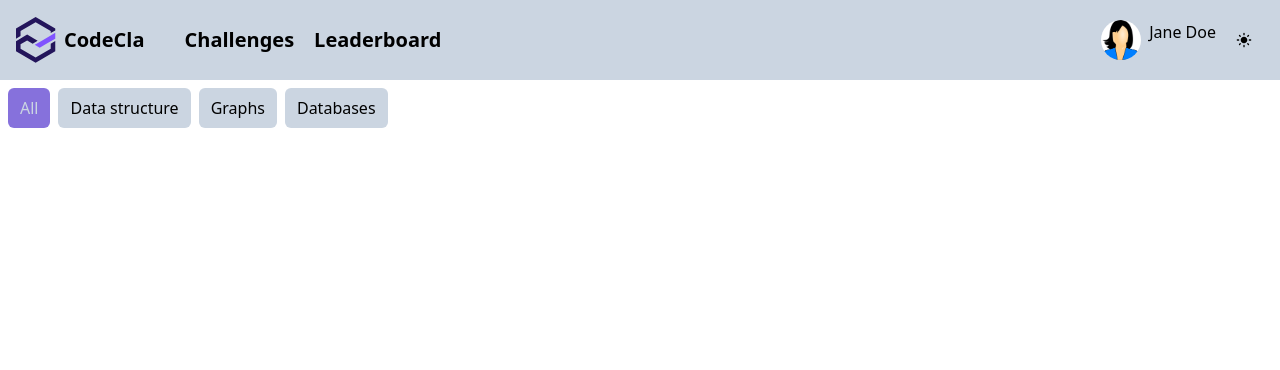
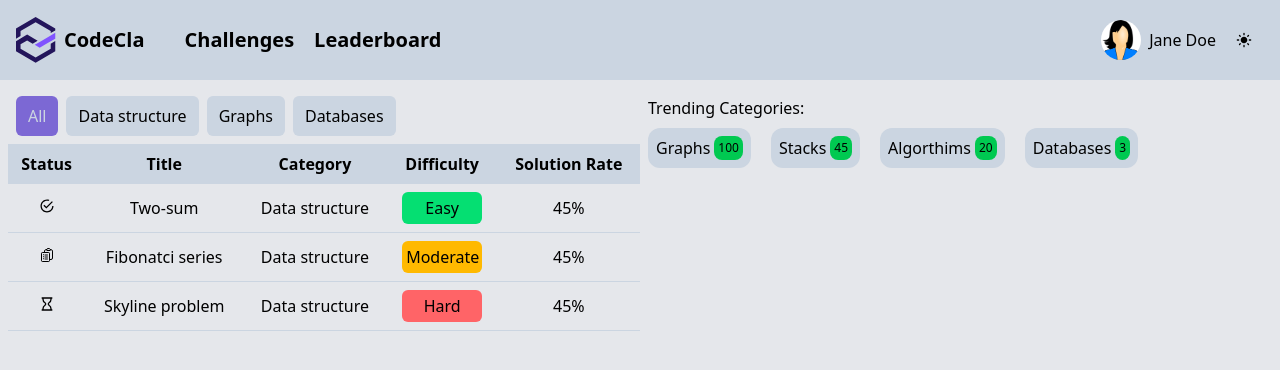
Before and after one commit to matdelp/coders-app-frontend, a React (Vite) app: page / in a window 1280 px wide. Shown: the top 370 px of the page. Built offline with nearby package versions, Linux system fonts and the light colour scheme.

Commit message:
feat: added trending category componenet

```diff
--- /dev/null
+++ b/src/assets/dummyData/challengesList.tsx
@@ -0,0 +1,32 @@
+export const challengeList = [
+  {
+    id: 145,
+    title: "Two-sum",
+    description: "...", // Not used here
+    category: "Data structure",
+    difficulty: "Easy",
+    status: "Completed",
+    solutionRate: "45%",
+    maintainer: "Goerge Harvy", // Not used here
+  },
+  {
+    id: 146,
+    title: "Fibonatci series",
+    description: "...", // Not used here
+    category: "Data structure",
+    difficulty: "Moderate",
+    status: "Attempted",
+    solutionRate: "45%",
+    maintainer: "Goerge Harvy", // Not used here
+  },
+  {
+    id: 147,
+    title: "Skyline problem",
+    description: "...", // Not used here
+    category: "Data structure",
+    difficulty: "Hard",
+    status: "Pending",
+    solutionRate: "45%",
+    maintainer: "Goerge Harvy", // Not used here
+  },
+];
--- /dev/null
+++ b/src/assets/dummyData/trendingCategory.tsx
@@ -0,0 +1,18 @@
+export const trend = [
+  {
+    category: "Graphs",
+    count: 100,
+  },
+  {
+    category: "Stacks",
+    count: 45,
+  },
+  {
+    category: "Algorthims",
+    count: 20,
+  },
+  {
+    category: "Databases",
+    count: 3,
+  },
+];
--- /dev/null
+++ b/src/components/ChallengesList.tsx
@@ -0,0 +1,57 @@
+import React from "react";
+import { challengeList } from "../assets/dummyData/challengesList";
+import { IoMdCheckmarkCircleOutline } from "react-icons/io";
+import { BiHourglass } from "react-icons/bi";
+import { HiOutlineClipboardDocumentList } from "react-icons/hi2";
+
+export const ChallengesList: React.FC = () => {
+  const tableHeaders: string[] = [
+    "Status",
+    "Title",
+    "Category",
+    "Difficulty",
+    "Solution Rate",
+  ];
+  const setColorToDifficulty = (difficulty: string): string => {
+    if (difficulty === "Easy") return "p-1 bg-green-400 rounded-md w-20";
+    if (difficulty === "Moderate") return "p-1 bg-amber-400 rounded-md w-20";
+    return "p-1 bg-red-400 rounded-md w-20";
+  };
+  const setIconToStatus = (status: string): React.ReactNode => {
+    if (status === "Completed")
+      return <IoMdCheckmarkCircleOutline title={status} />;
+    if (status === "Attempted")
+      return <HiOutlineClipboardDocumentList title={status} />;
+    return <BiHourglass title={status} />;
+  };
+  return (
+    <table className="w-full border-collapse">
+      <thead>
+        <tr>
+          {tableHeaders.map((header, index) => (
+            <th key={index} className="p-2 bg-main-100 text-center">
+              {header}
+            </th>
+          ))}
+        </tr>
+      </thead>
+      <tbody>
+        {challengeList.map((challenge, index) => (
+          <tr key={index} className="border-b border-main-100 text-center">
+            <td className="p-2 flex justify-center">
+              {setIconToStatus(challenge.status)}
+            </td>
+            <td className="p-2">{challenge.title}</td>
+            <td className="p-2">{challenge.category}</td>
+            <td className="p-2 flex justify-center">
+              <p className={setColorToDifficulty(challenge.difficulty)}>
+                {challenge.difficulty}
+              </p>
+            </td>
+            <td className="p-2">{challenge.solutionRate}</td>
+          </tr>
+        ))}
+      </tbody>
+    </table>
+  );
+};
--- a/src/components/SharedHeader.tsx
+++ b/src/components/SharedHeader.tsx
@@ -1,10 +1,12 @@
-import React from "react";
+import React, { useState } from "react";
 import { NavLink } from "react-router-dom";
 import { MdLightMode } from "react-icons/md";
 import logo from "../assets/images/logo.svg";
 import user from "../assets/images/user.png";
 
 export const SharedHeader: React.FC = () => {
+  const [showMenu, setShowMenu] = useState(false);
+
   return (
     <nav className="flex justify-between py-3 xl:py-5 px-2 xl:px-4  bg-main-100 dark:bg-background-500 dark:text-main-100">
       <div className="flex flex-col xl:flex-row gap-3 xl:gap-5 items-start xl:items-center">
@@ -26,10 +28,45 @@ export const SharedHeader: React.FC = () => {
         </div>
       </div>
       <div className="flex items-start gap-2">
-        <div className="flex xl:h-10 xl:w-10 h-7 w-7 items-center justify-center">
-          <img src={user} alt="user" className="object-cover rounded-full" />
+        <div className="relative">
+          <div className="flex items-center justify-center gap-2">
+            <button onClick={() => setShowMenu((prev) => !prev)}>
+              <div className="flex xl:h-10 xl:w-10 h-7 w-7">
+                <img
+                  src={user}
+                  alt="user"
+                  className="object-cover rounded-full"
+                />
+              </div>
+            </button>
+            <p>Jane Doe</p>
+          </div>
+
+          {!showMenu ? (
+            ""
+          ) : (
+            <ul className="absolute left-0 -bottom bg-main-100 text-black rounded-md">
+              <li
+                onClick={() => {
+                  alert("Profile clicked"); //temporary, TODO navigate to profile page when implemented
+                  setShowMenu((prev) => !prev);
+                }}
+                className="cursor-pointer hover:bg-main-500 p-2 rounded-md"
+              >
+                Profile
+              </li>
+              <li
+                onClick={() => {
+                  alert("Log Out !"); //temporary, TODO change auth token when implemented
+                  setShowMenu((prev) => !prev);
+                }}
+                className="cursor-pointer hover:bg-main-500 p-2 rounded-md"
+              >
+                Logout
+              </li>
+            </ul>
+          )}
         </div>
-        <p>Jane Doe</p>
         <div className="flex xl:h-10 xl:w-10 h-7 w-7 items-center justify-center">
           <MdLightMode />
         </div>
--- /dev/null
+++ b/src/components/TrendingCategory.tsx
@@ -0,0 +1,24 @@
+import React from "react";
+import { trend } from "../assets/dummyData/trendingCategory";
+
+export const TrendingCategory: React.FC = () => {
+  return (
+    <div className="flex flex-col gap-2 p-2">
+      <h2>Trending Categories:</h2>
+      <div className="flex gap-5 flex-wrap">
+        {trend.map((category, index) => (
+          <div
+            key={index}
+            className="bg-main-100 rounded-xl flex gap-1 p-2 items-center"
+          >
+            {category.category}{" "}
+            <p className="bg-green-500 rounded-lg flex text-xs p-1">
+              {" "}
+              {category.count}
+            </p>
+          </div>
+        ))}
+      </div>
+    </div>
+  );
+};
--- a/src/pages/home/page.tsx
+++ b/src/pages/home/page.tsx
@@ -1,12 +1,22 @@
 import type React from "react";
 import { SharedHeader } from "../../components/SharedHeader";
 import { CategoryList } from "../../components/CategoryList";
+import { ChallengesList } from "../../components/ChallengesList";
+import { TrendingCategory } from "../../components/TrendingCategory";
 
 export const HomePage: React.FC = () => {
   return (
-    <div>
+    <div className="min-h-screen min-w-screen bg-background-100">
       <SharedHeader />
-      <CategoryList/>
+      <div className="grid grid-cols-2 p-2">
+        <div className="">
+          <CategoryList />
+          <ChallengesList />
+        </div>
+        <div>
+          <TrendingCategory />
+        </div>
+      </div>
     </div>
   );
 };
```
